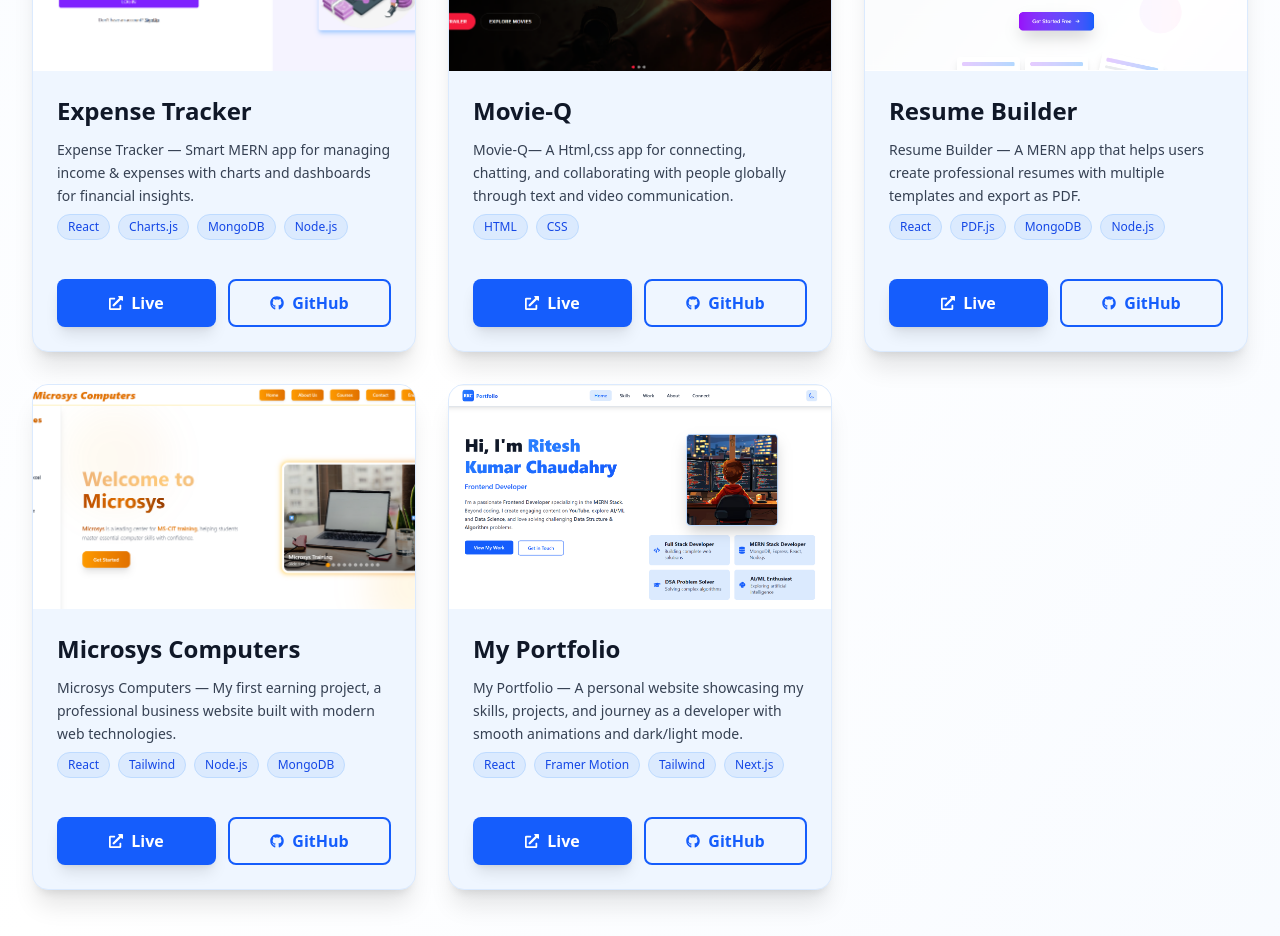
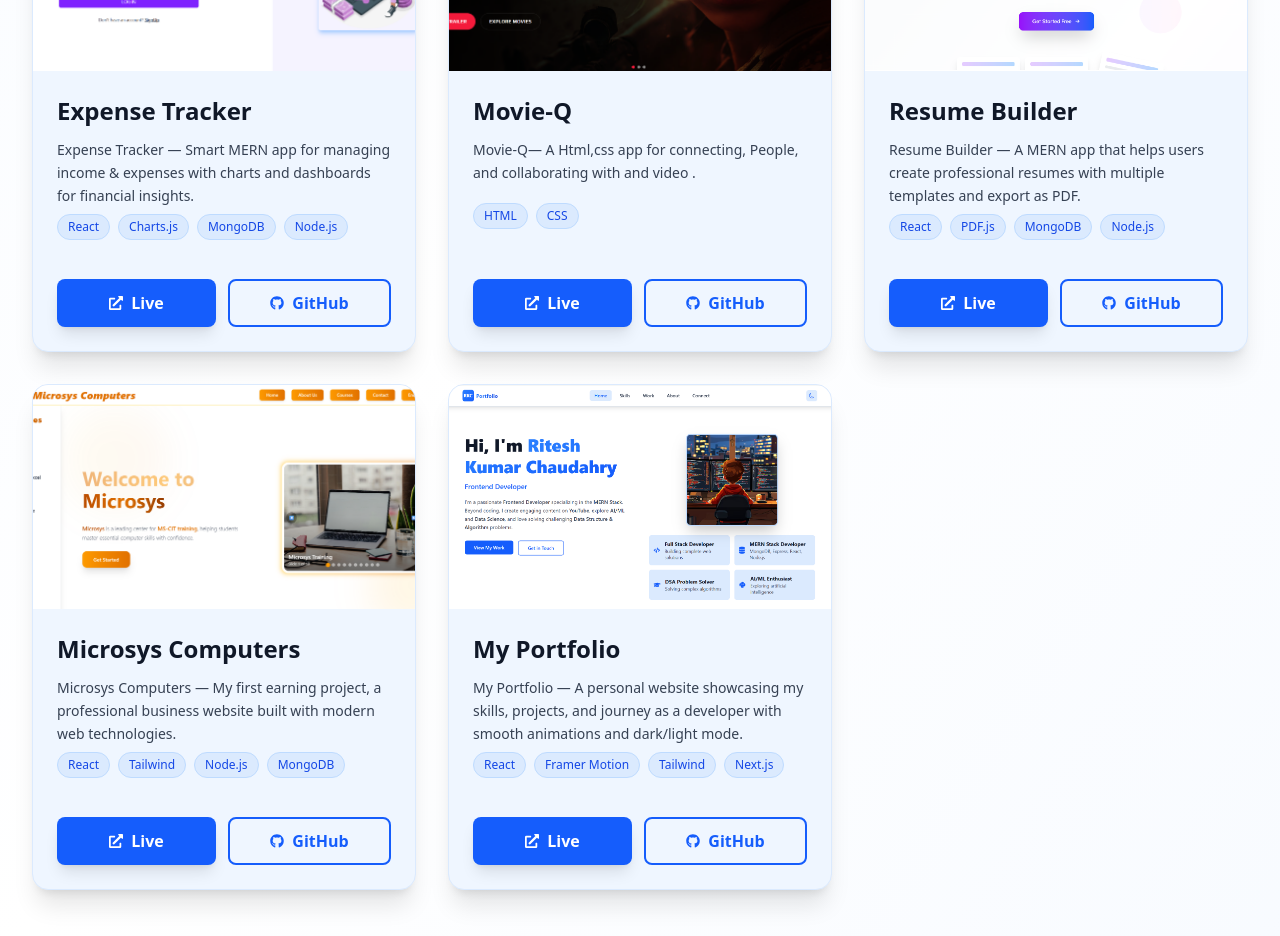
Before and after one commit to riteshchaudhary009/ProtfolioR, a React (Vite) app: page /work in a window 1280 px wide. Shown: the part 920-1856 px from the top of the page. Built offline with nearby package versions, Linux system fonts and the light colour scheme.

Commit message:
commit new movies

```diff
--- a/src/pages/Work.jsx
+++ b/src/pages/Work.jsx
@@ -50,7 +50,7 @@ const Work = () => {
     },
     {
       title: "Movie-Q",
-      desc: "Movie-Q— A Html,css app for connecting, chatting, and collaborating with people globally through text and video communication.",
+      desc: "Movie-Q— A Html,css app for connecting, People, and collaborating with and video .",
       img: "./movie-Q.png",
       live: "https://movie-q-iota.vercel.app/",
       git: "https://github.com/riteshchaudhary009/MOVIE-Q",
```
